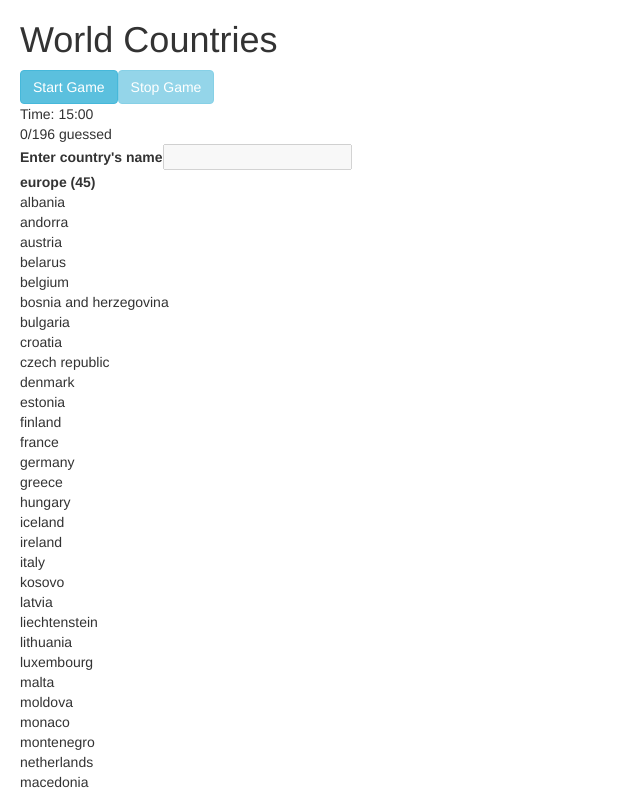
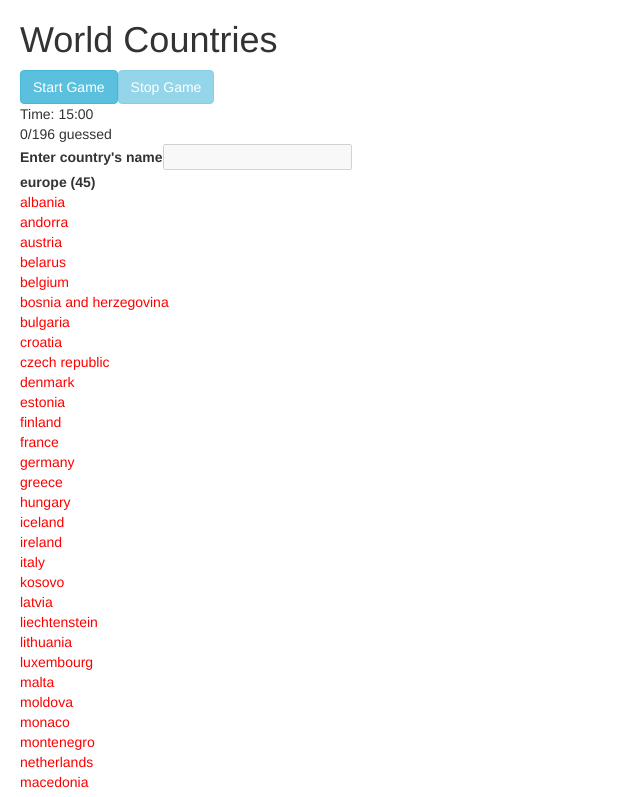
Before and after one commit to wcyjoyce/world-countries, a React (Create React App) app: page / in a window 1280 px wide. Shown: the top 797 px of the page, without its empty margins (0-640 px from the left). Built offline with nearby package versions, Linux system fonts and the light colour scheme.

Commit message:
rendering different font colours depending on input during game

```diff
--- a/src/components/list.jsx
+++ b/src/components/list.jsx
@@ -1,6 +1,30 @@
 import React, { Component } from "react";
 
 class List extends Component {
+  // style = input => {
+  //   if (this.props.time > 0) {
+  //     if (this.props.correct.includes(input)) {
+  //       return { color: "green" };
+  //     } else {
+  //       return { color: "white" };
+  //     };
+  //   } else {
+  //     if (this.props.correct.includes(input)) {
+  //       return { color: "green" };
+  //     } else {
+  //       return { color: "red" }
+  //     }
+  //   };
+  // };
+
+  style = input => {
+    if (this.props.correct.includes(input)) {
+      return "green";
+    } else {
+      return this.props.time > 0 ? "white" : "red"
+    };;
+  };
+
   render() {
     const regions = this.props.countries.map(country => country["region"]);
     const regionList = [...new Set(regions)];
@@ -13,14 +37,14 @@ class List extends Component {
 
     return (
       <div className="list">
-
         {regionTable.map(region => {
           return (
             <table key={region.region}>
               <thead><tr><th>{region.region} ({region.regionName.length})</th></tr></thead>
               <tbody>
                 {region.regionName.map((r,i) => {
-                  return <tr key={i}><td>{r["name"]}</td></tr>
+                  // return <tr key={i} style={this.style(r["name"])}><td>{r["name"]}</td></tr>
+                  return <tr key={i} style={{ color: this.style(r["name"])}}><td>{r["name"]}</td></tr>
                 })}
               </tbody>
             </table>
```
